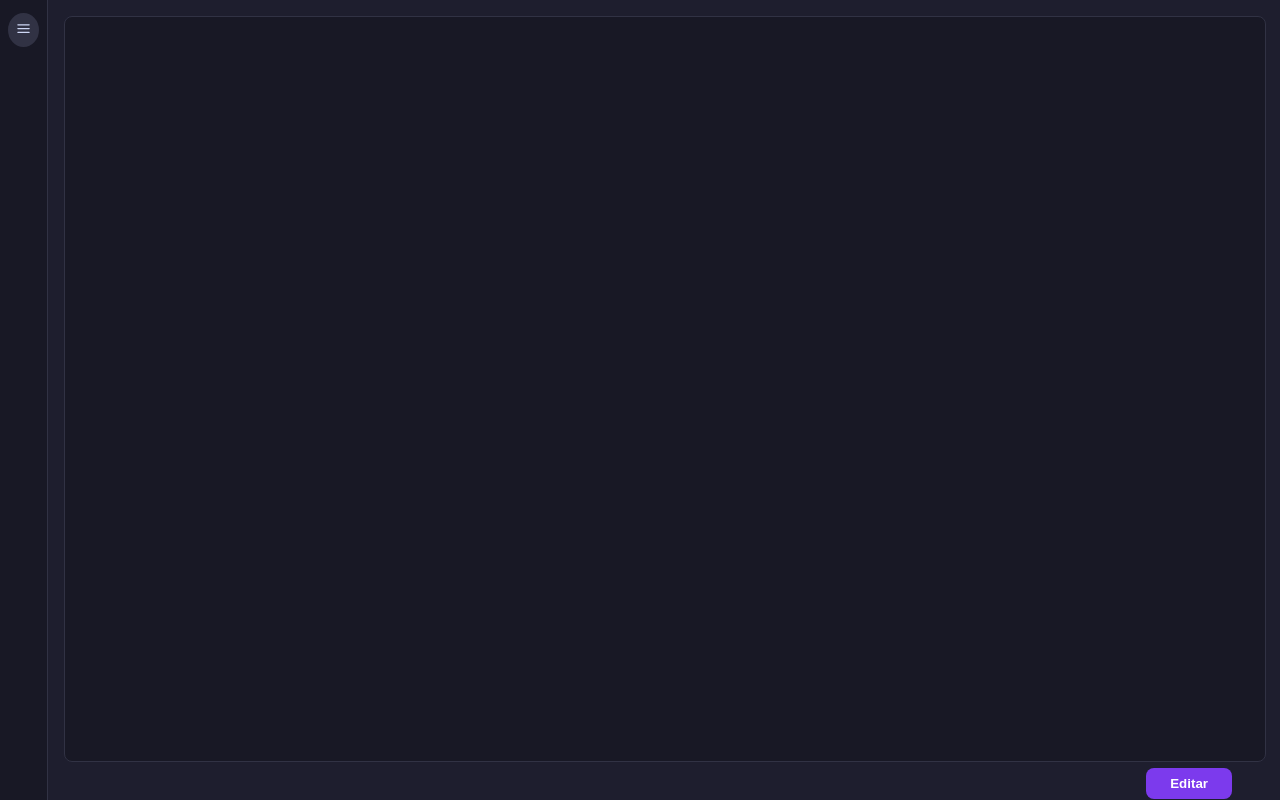
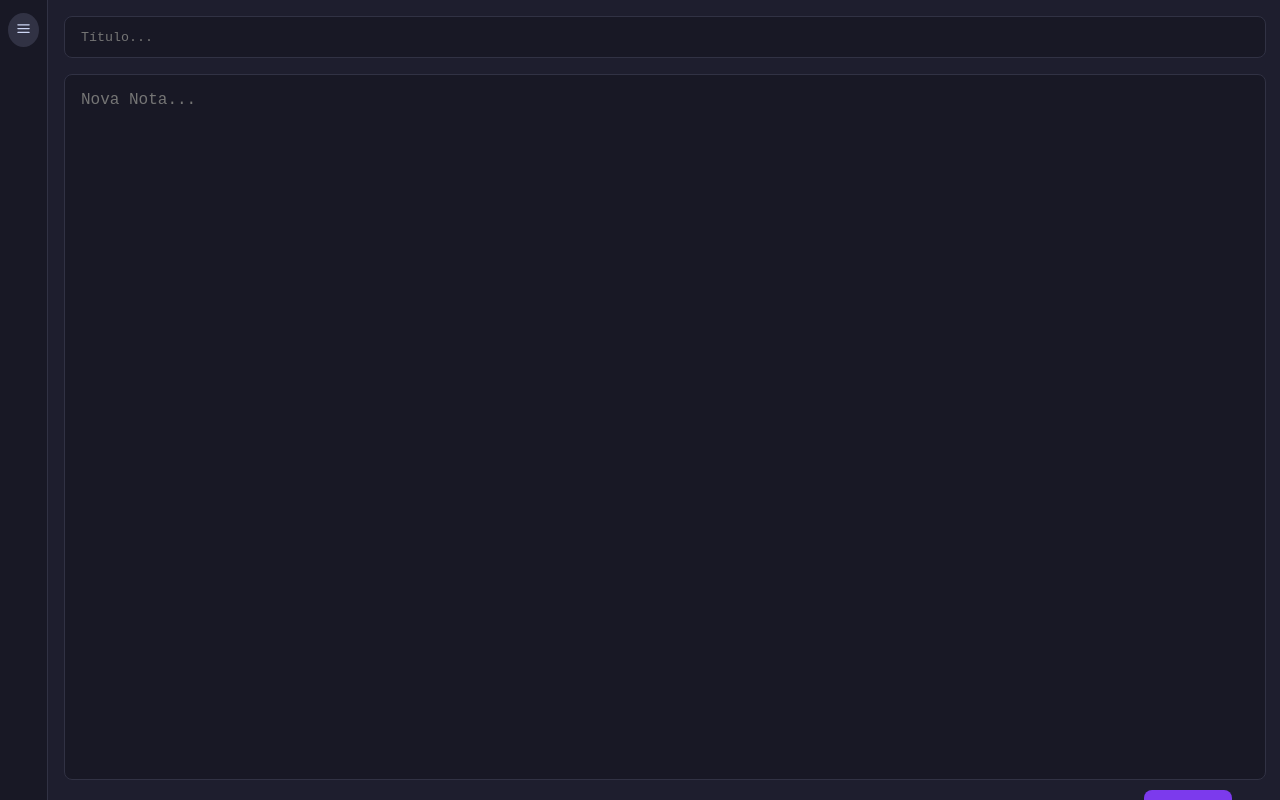
Before and after one commit to MarcioHTCampos2/project-basalt, a React (Vite) app: page / in a window 1280 px wide. Built offline with nearby package versions, Linux system fonts and the light colour scheme.

Commit message:
fixed a thing

```diff
--- a/src/pages/NotePage.tsx
+++ b/src/pages/NotePage.tsx
@@ -13,7 +13,7 @@ export default function NotePage() {
   });
 
   const [modalAberto, setModalAberto] = useState(false);
-  const [editorAberto, setEditorAberto] = useState(false)
+  const [editorAberto, setEditorAberto] = useState(true)
   const [pastaSelecionada, setPastaSelecionada] = useState('');
 
 
```
